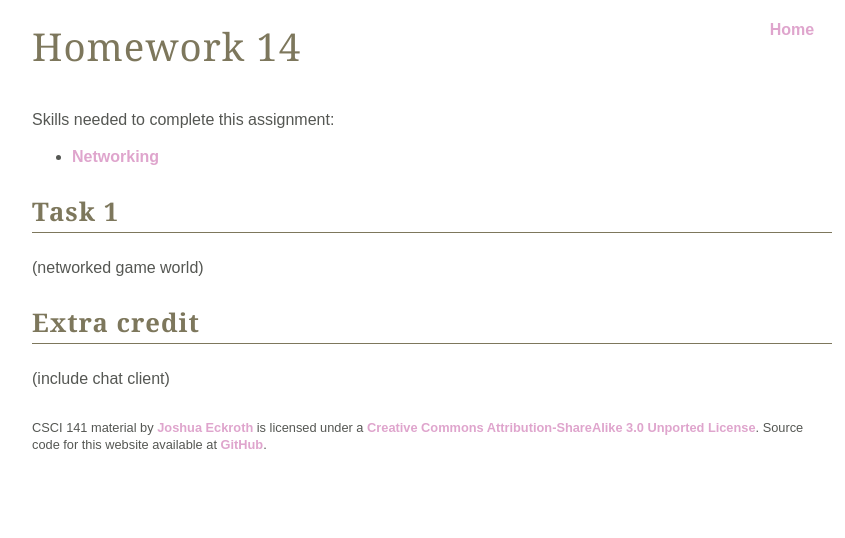
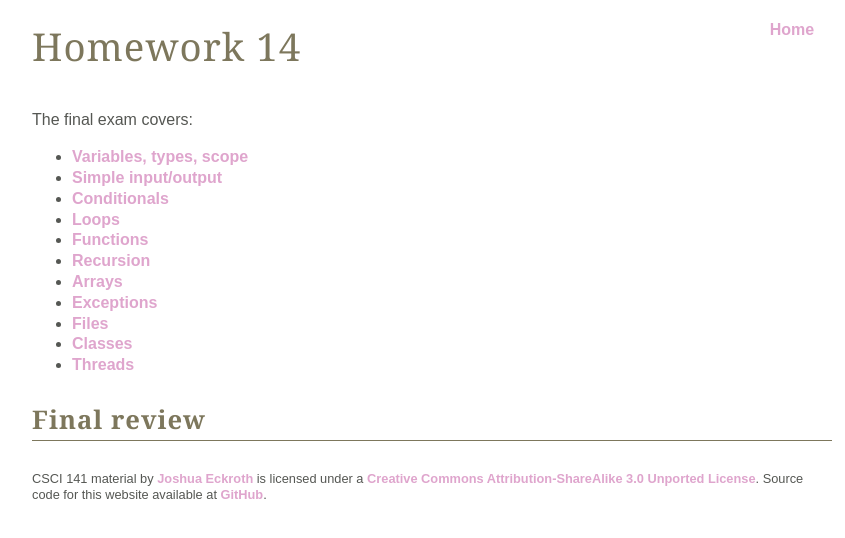
Before and after one commit to joshuaeckroth/csci141-website, a Jekyll site: the page built from homework/homework-14.markdown, in a window 1280 px wide. Shown: the top 538 px of the page, without its empty margins (208-1053 px from the left). Built offline with Jekyll 4.4.1, drawn with Linux system fonts in a browser that asks for light colours; Markdown is read by kramdown in place of the engine named in the settings.

Commit message:
Updated dates, content organization.

```diff
--- a/homework/homework-14.markdown
+++ b/homework/homework-14.markdown
@@ -3,14 +3,18 @@ title: Homework 14
 layout: default
 ---
 
-Skills needed to complete this assignment:
+The final exam covers:
 
-- [Networking](/lecture/networking.html)
+- [Variables, types, scope](/lecture/variables-types-scope.html)
+- [Simple input/output](/lecture/simple-io.html)
+- [Conditionals](/lecture/conditionals.html)
+- [Loops](/lecture/loops.html)
+- [Functions](/lecture/functions.html)
+- [Recursion](/lecture/recursion.html)
+- [Arrays](/lecture/arrays.html)
+- [Exceptions](/lecture/exceptions.html)
+- [Files](/lecture/files.html)
+- [Classes](/lecture/classes.html)
+- [Threads](/lecture/threads.html)
 
-## Task 1
-
-(networked game world)
-
-## Extra credit
-
-(include chat client)
+## Final review
--- a/lecture/syllabus.markdown
+++ b/lecture/syllabus.markdown
@@ -17,7 +17,7 @@ Work hard in this class and you should be able to:
 
 - Eliz Hall 214-9, 386-740-2519
 
-- Office hours: Mon: 1:30-2:30, Tue: 12-2, Thur: 1-2
+- Office hours: Mon: 2:30-3:30, Tue: 12-2, Thur: 1-2
 
 ## Text book
 
```
Also changed, not shown: index.html (+4 -9 lines), lecture/calendar.markdown (+6 -9 lines).
